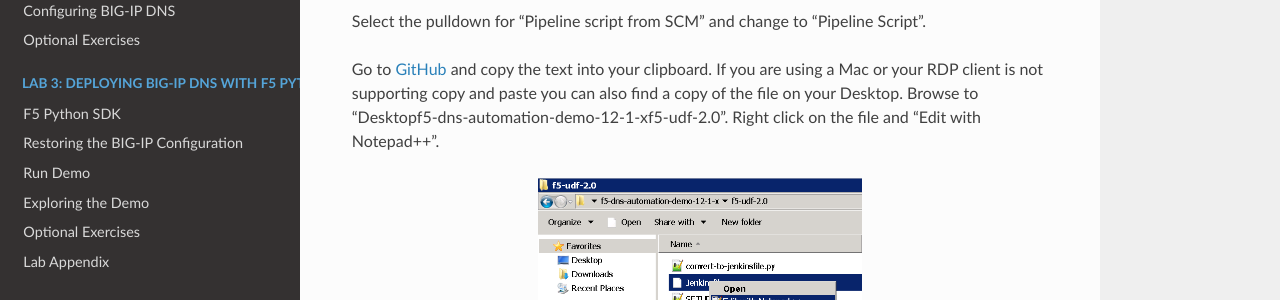
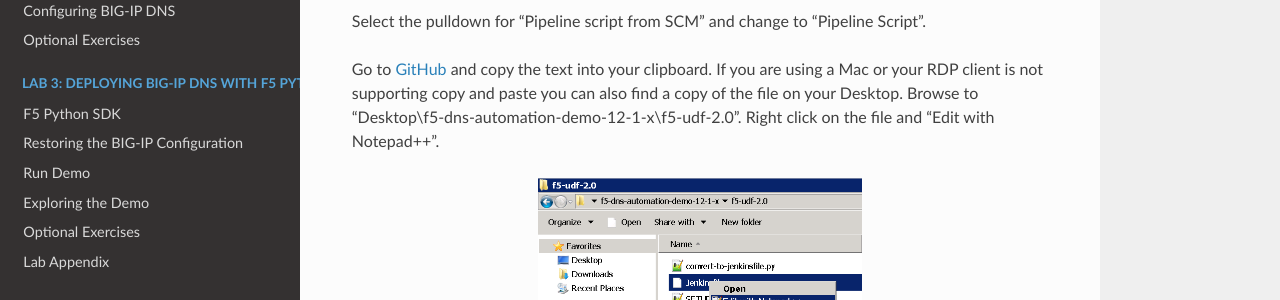
Before and after one commit to f5devcentral/f5-dns-automation-demo-12-1-x, a Sphinx documentation site: the page built from docs/lab5/lab5_guide.rst, in a window 1280 px wide and 900 px high, scrolled down 5493 px. Shown: the part 198-498 px from the top of the window. Built offline with Sphinx 7.4.7 and the Read the Docs theme 2.0.0, drawn with Linux system fonts in a browser that asks for light colours; pages that are not in the unit, such as notebooks, are missing from menus.

Commit message:
fix slashes

```diff
--- a/docs/lab5/lab5_guide.rst
+++ b/docs/lab5/lab5_guide.rst
@@ -190,7 +190,7 @@
 
 Select the pulldown for "Pipeline script from SCM" and change to "Pipeline Script".
 
-Go to `GitHub <https://raw.githubusercontent.com/f5devcentral/f5-dns-automation-demo-12-1-x/master/f5-udf-2.0/Jenkinsfile>`_ and copy the text into your clipboard.  If you are using a Mac or your RDP client is not supporting copy and paste you can also find a copy of the file on your Desktop.  Browse to "Desktop\f5-dns-automation-demo-12-1-x\f5-udf-2.0".  Right click on the file and "Edit with Notepad++".
+Go to `GitHub <https://raw.githubusercontent.com/f5devcentral/f5-dns-automation-demo-12-1-x/master/f5-udf-2.0/Jenkinsfile>`_ and copy the text into your clipboard.  If you are using a Mac or your RDP client is not supporting copy and paste you can also find a copy of the file on your Desktop.  Browse to "Desktop\\f5-dns-automation-demo-12-1-x\\f5-udf-2.0".  Right click on the file and "Edit with Notepad++".
 
 .. image:: jenkinsfile-notepad++.png
    :scale: 50%
```
